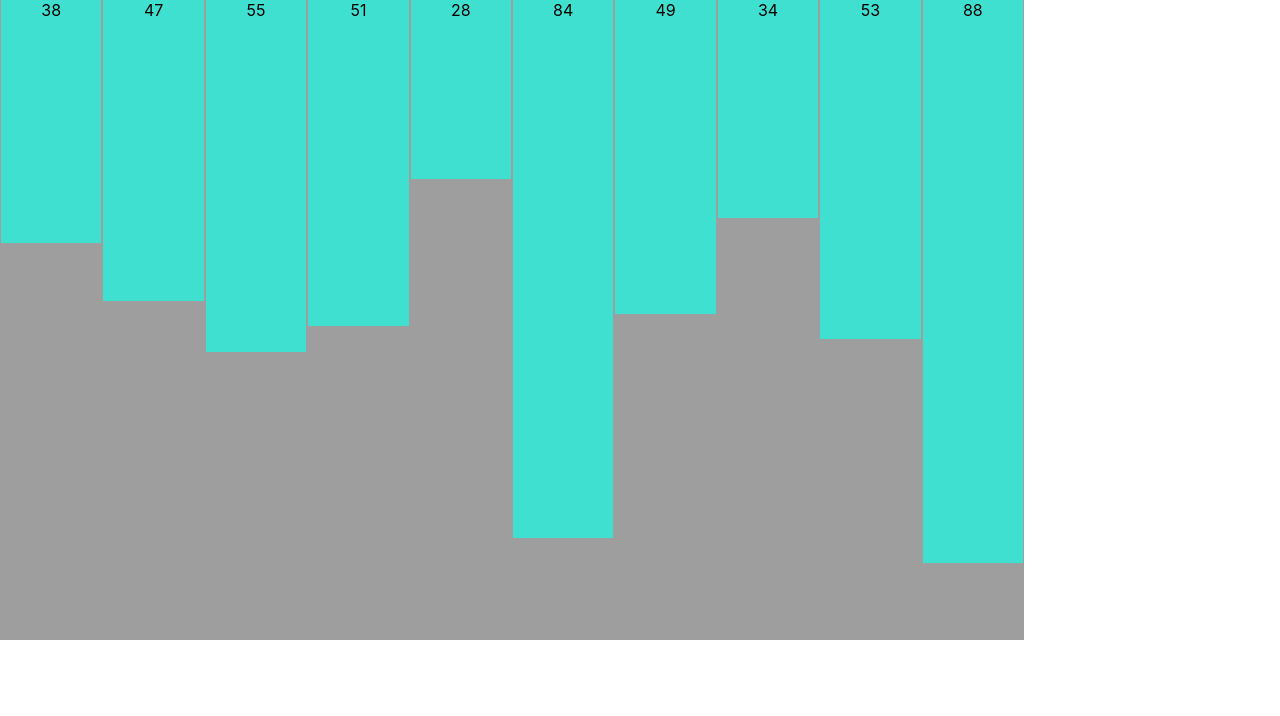
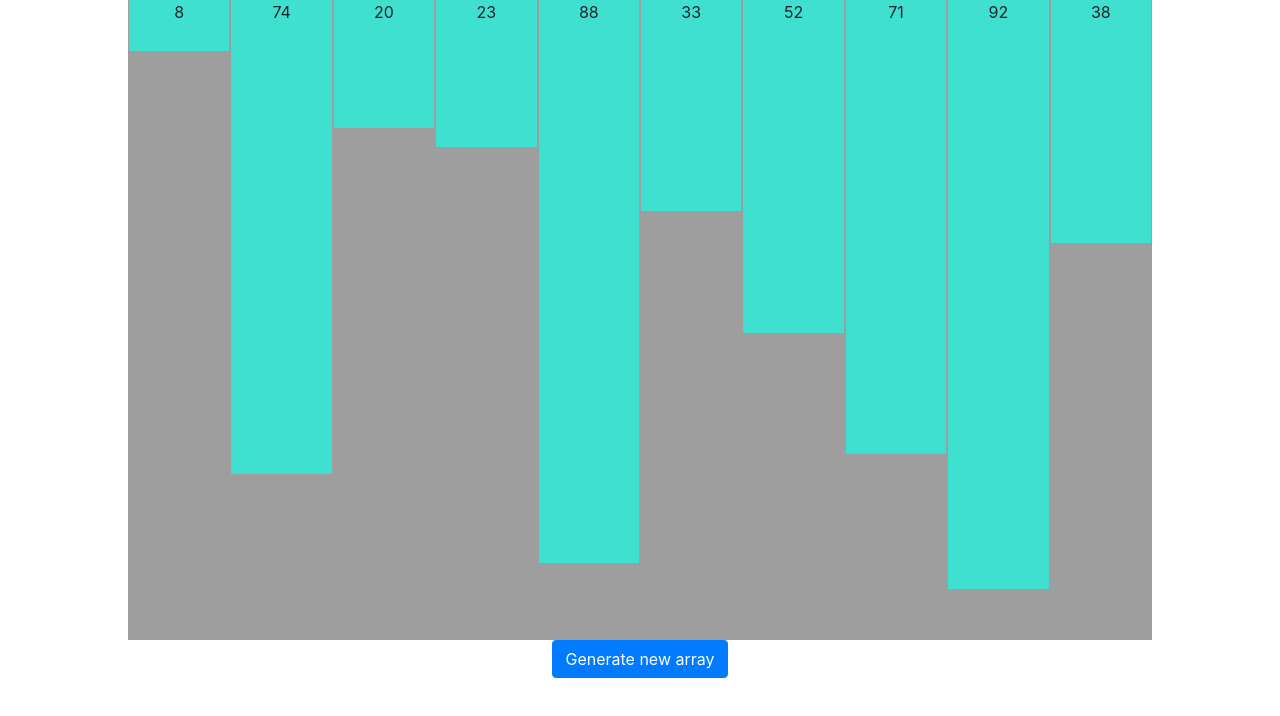
Before and after one commit to robin-blanchard/SortingVisualizer, a React (Create React App) app in the folder sorting-visualizer/: page / in a window 1280 px wide. Shown: the top 716 px of the page. Built offline with nearby package versions, Linux system fonts and the light colour scheme.

Commit message:
Generate new array button + refacto

```diff
--- a/sorting-visualizer/package.json
+++ b/sorting-visualizer/package.json
@@ -6,7 +6,9 @@
     "@testing-library/jest-dom": "^4.2.4",
     "@testing-library/react": "^9.3.2",
     "@testing-library/user-event": "^7.1.2",
+    "bootstrap": "^4.4.1",
     "react": "^16.12.0",
+    "react-bootstrap": "^1.0.0-beta.16",
     "react-dom": "^16.12.0",
     "react-rectangle": "^1.3.3",
     "react-scripts": "3.3.0"
--- a/sorting-visualizer/src/App.js
+++ b/sorting-visualizer/src/App.js
@@ -1,6 +1,6 @@
 import React from 'react';
-import logo from './logo.svg';
 import './App.css';
+import 'bootstrap/dist/css/bootstrap.min.css';
 import SortingVisualizer from './SortingVisualizer/SortingVisualizer';
 
 function App() {
--- a/sorting-visualizer/src/SortingVisualizer/SortingVisualizer.css
+++ b/sorting-visualizer/src/SortingVisualizer/SortingVisualizer.css
@@ -1,6 +1,6 @@
-.container{
+.arrayContainer{
     display: flex;
-
+    margin: 0 auto;
 }
 
 .rectangle{
--- a/sorting-visualizer/src/SortingVisualizer/SortingVisualizer.jsx
+++ b/sorting-visualizer/src/SortingVisualizer/SortingVisualizer.jsx
@@ -1,6 +1,9 @@
 import React from 'react';
 import Rectangle from './Rectangle.jsx'
+import Button from 'react-bootstrap/Button';
+
 import './SortingVisualizer.css'
+
 
 
 const ARRAY_LENGTH=10
@@ -11,24 +14,32 @@ export default class SortingVisualizer extends React.Component{
     constructor(props) {
         super(props);
         this.state = {
-            array : this.generate_new_array(ARRAY_LENGTH, ARRAY_MIN, ARRAY_MAX)
+            array : []
         }
       }
 
+    componentDidMount() {
+        this.generate_new_array(ARRAY_LENGTH, ARRAY_MIN, ARRAY_MAX);
+    }
+
     render(){
-        return (<div className="container" style={{ background: '#9e9e9e', width: '80vw', height: '80vh' }}>
-            {this.state.array.map(number =>
-                (<Rectangle color={'turquoise'} height={Math.round(100*number/ARRAY_MAX)}
+        return (<div>
+                <div className="arrayContainer" style={{ background: '#9e9e9e', width: '80vw', height: '80vh' }}>
+                    {this.state.array.map((number,idx) =>
+                            (<Rectangle key={idx} color={'turquoise'} height={Math.round(100*number/ARRAY_MAX)}
                             width={Math.round(100/ARRAY_LENGTH)} value={ARRAY_LENGTH<=10 ? number : ""}></Rectangle>)
-            )}
-      </div>)
+                    )}
+                </div>
+                <Button onClick={() => this.generate_new_array(ARRAY_LENGTH, ARRAY_MIN, ARRAY_MAX)}>Generate new array</Button>
+                </div>
+            )
     }
 
     generate_new_array(len, min, max) {
         var array = []
         for (var i = 0; i<len; i++){
-            array.push(Math.round(min + (max-min)*Math.random()))
+            array.push(Math.round(ARRAY_MIN + (ARRAY_MAX-ARRAY_MIN)*Math.random()))
         }
-        return array
+        this.setState({array: array});
     }
 }
```
Also changed, not shown: 1 other file (tests, documents, lock files or other folders).
